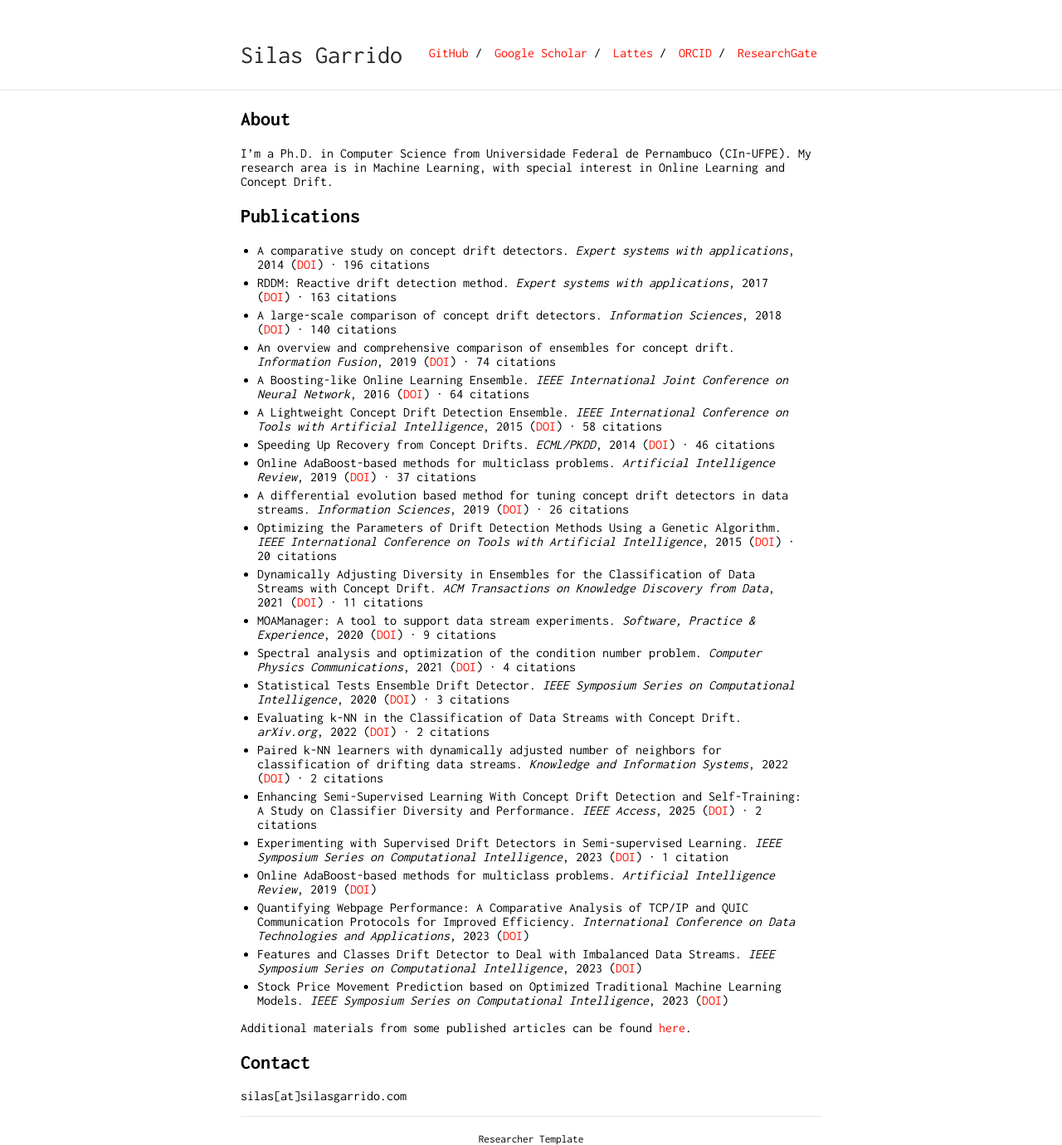
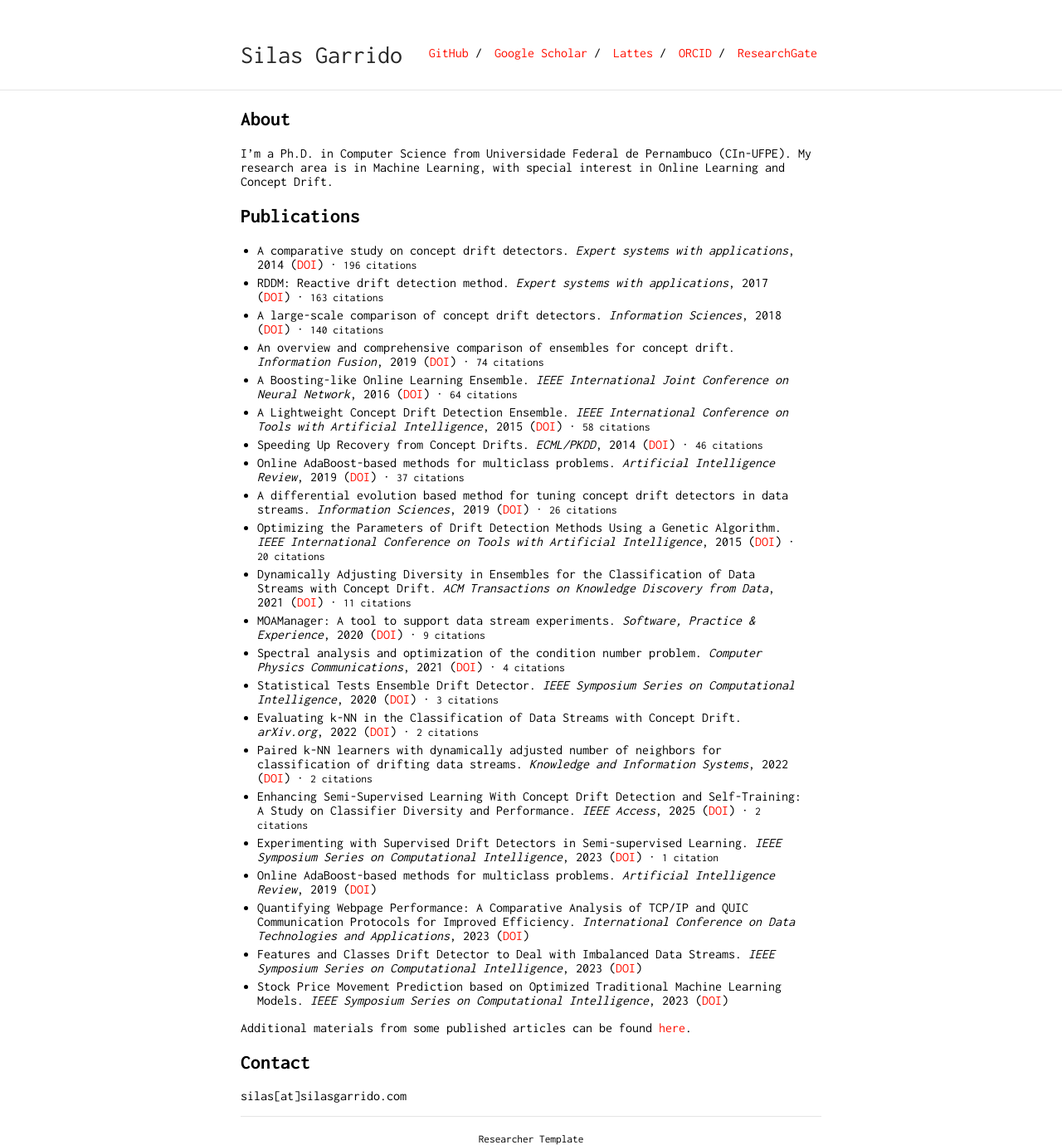
Before and after one commit to silasgtcs/silasgtcs.github.io, a Jekyll site: the page built from index.md, in a window 1280 px wide. Shown: the whole page at 83% size. Built offline with Jekyll 4.4.1, drawn with Linux system fonts in a browser that asks for light colours; our own code applies the rules of GitHub Pages for plain Markdown files.

Commit message:
Update publications.html

```diff
--- a/_includes/publications.html
+++ b/_includes/publications.html
@@ -2,7 +2,7 @@
 
 {% if site.data.publications %}
 {% assign sorted_pubs = site.data.publications | sort: "citations" | reverse %}
-{% for pub in sorted_pubs %}- {{ pub.title }}. *{{ pub.venue }}*{% if pub.year %}, {{ pub.year }}{% endif %}{% if pub.url != "" %} ([DOI]({{ pub.url }}){:target="_blank"}){% endif %}{% if pub.citations > 0 %} · {{ pub.citations }} citation{% if pub.citations > 1 %}s{% endif %}{% endif %}
+{% for pub in sorted_pubs %}- {{ pub.title }}. *{{ pub.venue }}*{% if pub.year %}, {{ pub.year }}{% endif %}{% if pub.url != "" %} ([DOI]({{ pub.url }}){:target="_blank"}){% endif %}{% if pub.citations > 0 %} · <span style="font-size:0.85em;">{{ pub.citations }} citation{% if pub.citations > 1 %}s{% endif %}</span>{% endif %}
 {% endfor %}
 
 {% else %}
```
